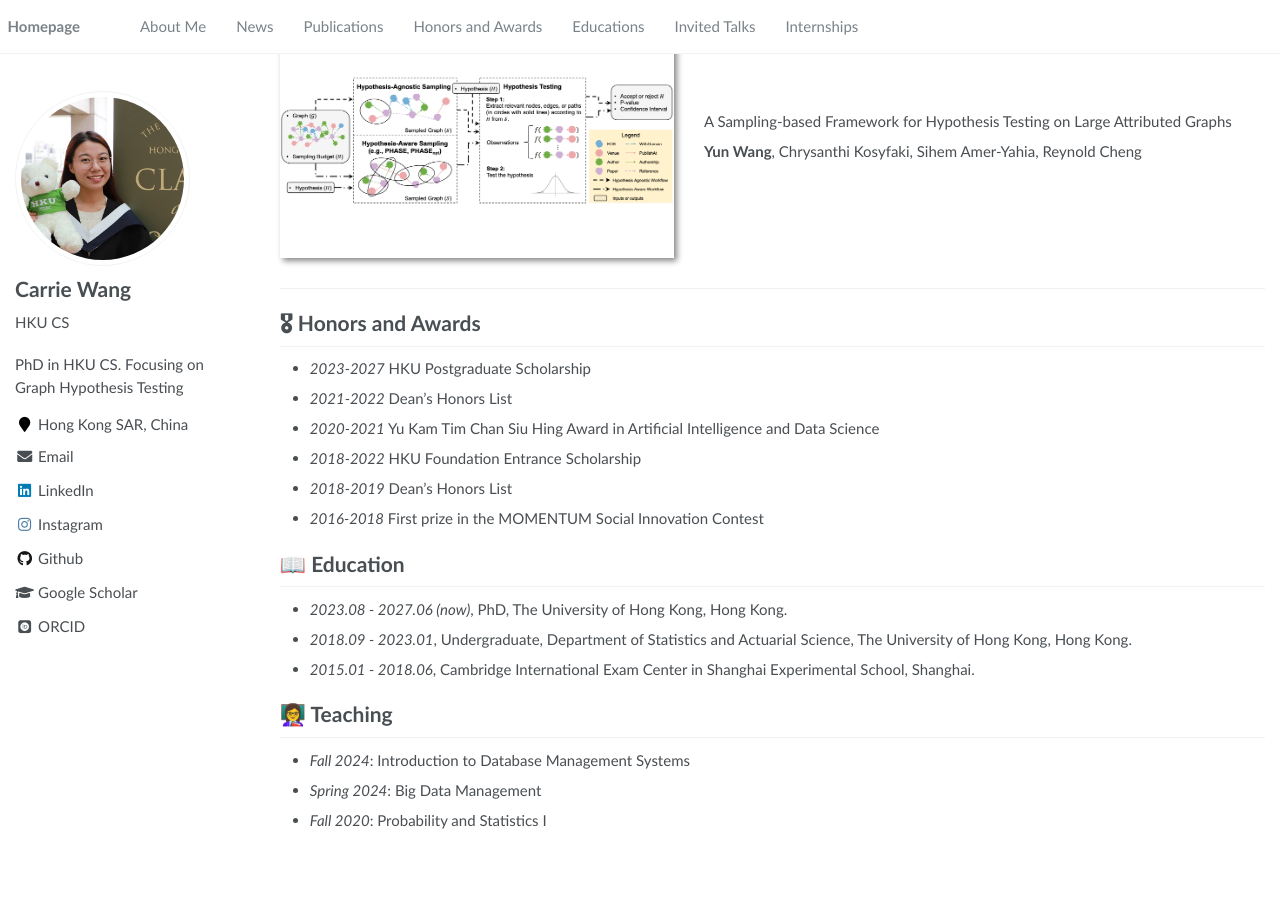
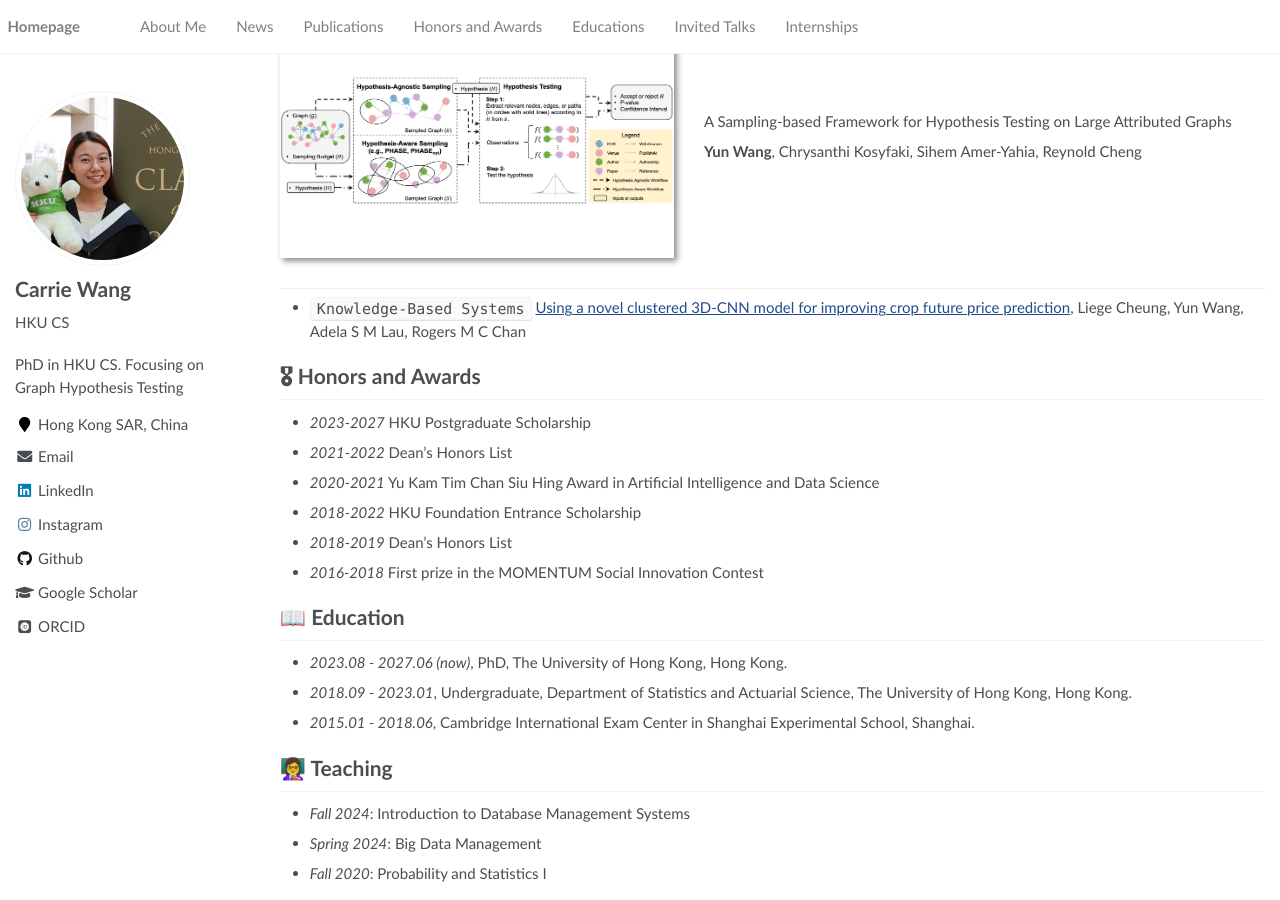
Before and after one commit to Carrieww/carrieww.github.io, a Jekyll site: the page built from _pages/about.md, in a window 1280 px wide and 900 px high, scrolled down 736 px. Built offline with Jekyll 4.4.1, drawn with Linux system fonts in a browser that asks for light colours; some web fonts are replaced; before the commit the page ends 1582 px from its top, so only the background shows below that.

Commit message:
add publication

```diff
--- a/_pages/about.md
+++ b/_pages/about.md
@@ -53,7 +53,7 @@
 </div>
 </div>
 
-[//]: # (- [Lorem ipsum dolor sit amet, consectetur adipiscing elit. Vivamus ornare aliquet ipsum, ac tempus justo dapibus sit amet]&#40;https://github.com&#41;, A, B, C, **CVPR 2020**)
+- <code class="language-plaintext highlighter-rouge">Knowledge-Based Systems</code> [Using a novel clustered 3D-CNN model for improving crop future price prediction](https://www.sciencedirect.com/science/article/pii/S0950705122012291), Liege Cheung, Yun Wang, Adela S M Lau, Rogers M C Chan
 
 # 🎖 Honors and Awards
 - *2023-2027* HKU Postgraduate Scholarship
```
